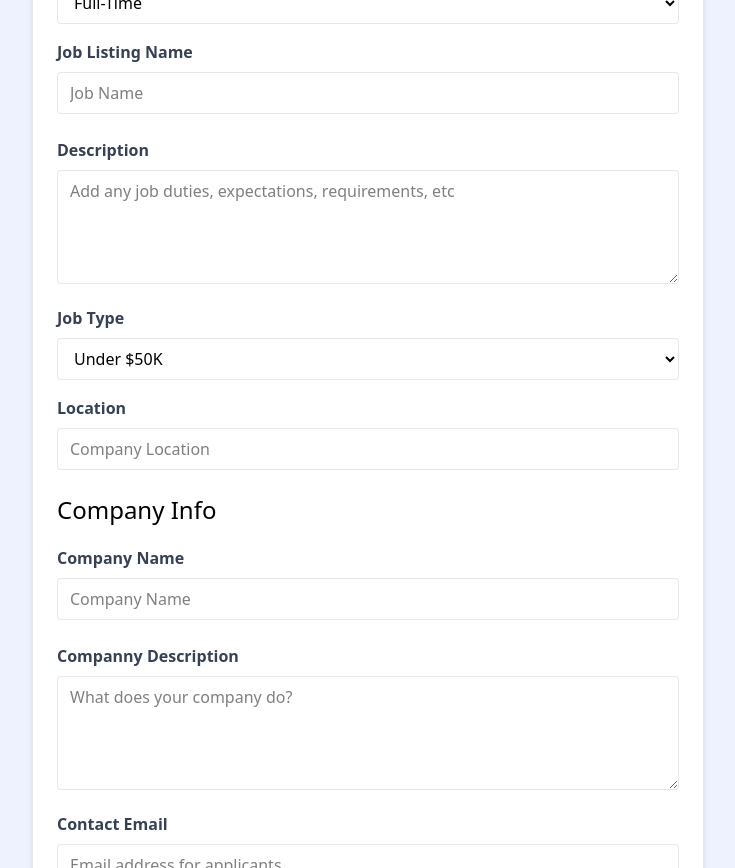
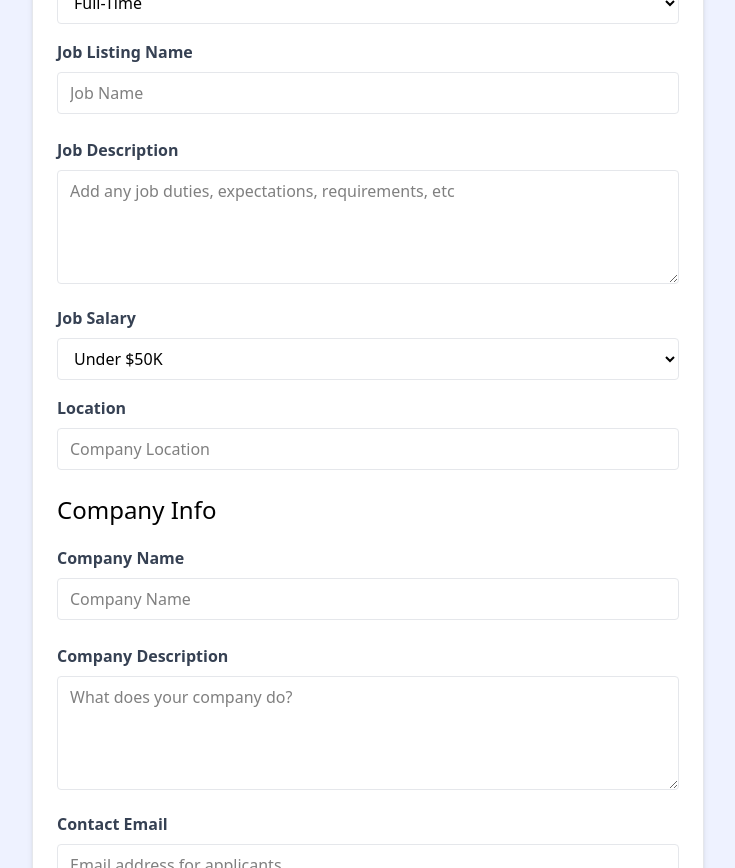
Before and after one commit to lautarogarcia94/job-board, a React (Vite) app: page /add-job in a window 1280 px wide. Shown: the part 320-1188 px from the top of the page, without its empty margins (272-1007 px from the left). Built offline with nearby package versions, Linux system fonts and the light colour scheme.

Commit message:
Implemented react hook form

```diff
--- a/package.json
+++ b/package.json
@@ -16,6 +16,7 @@
     "clsx": "^2.1.1",
     "react": "^19.1.1",
     "react-dom": "^19.1.1",
+    "react-hook-form": "^7.62.0",
     "react-icons": "^5.5.0",
     "react-router-dom": "^7.9.0",
     "react-spinners": "^0.17.0",
--- a/src/components/forms/InputForm.jsx
+++ b/src/components/forms/InputForm.jsx
@@ -1,22 +1,36 @@
-const InputForm = ({ inputParams }) => {
+const InputForm = ({
+  label,
+  type = 'text',
+  placeholder,
+  errors,
+  field,
+  name,
+  register,
+}) => {
+  const inputProps = field
+    ? field // viene de Controller
+    : register
+    ? register(name, { required: `${label} is required` })
+    : {};
+
+  // Determinar el nombre para mostrar errores
+  const errorKey = field ? field.name.split('.').pop() : name;
+
   return (
     <div className="mb-4">
-      <label
-        className="block text-gray-700 font-bold mb-2"
-        htmlFor={inputParams.id}
-      >
-        {inputParams.labelTitle}
+      <label className="block text-gray-700 font-bold mb-2" htmlFor={name}>
+        {label}
       </label>
       <input
-        type={inputParams.type ? inputParams.type : 'text'}
-        id={inputParams.id}
-        name={inputParams.id}
+        type={type}
+        id={name}
         className="border rounded w-full py-2 px-3 mb-2"
-        placeholder={inputParams.placeholder}
-        value={inputParams.value}
-        required={inputParams.required}
-        onChange={inputParams.onChangeAction}
+        placeholder={placeholder}
+        {...inputProps}
       />
+      {errors?.[errorKey] && (
+        <p className="text-red-500 text-sm mt-1">{errors[errorKey]?.message}</p>
+      )}
     </div>
   );
 };
--- a/src/components/forms/JobForm.jsx
+++ b/src/components/forms/JobForm.jsx
@@ -1,21 +1,9 @@
-import { useState } from 'react';
 import ActionButton from '../ActionButton';
 import Card from '../cards/Card';
-
-import {
-  companyDescriptionTextAreaParam,
-  companyNameInputParam,
-  contactEmailInputParam,
-  contactPhoneInputParam,
-  descriptionTextAreaParam,
-  locationInputParam,
-  salarySelectorParam,
-  titleInputParam,
-  typeSelectorParam,
-} from '../../utils/jobFormUtils';
 import SelectorForm from './SelectorForm';
 import InputForm from './InputForm';
 import TextAreaForm from './TextAreaForm';
+import { Controller, useForm } from 'react-hook-form';
 
 const JobForm = ({
   actionText,
@@ -24,77 +12,146 @@ const JobForm = ({
   isSubmitting,
   submittingButtonLabel,
 }) => {
-  const [job, setJob] = useState(initialJob);
-
-  const onChangeEvent = ({ target: { name, value } }) => {
-    if (name.startsWith('company.')) {
-      const field = name.split('.')[1];
-      setJob((prev) => ({
-        ...prev,
-        company: { ...prev.company, [field]: value },
-      }));
-    } else {
-      setJob((prev) => ({ ...prev, [name]: value }));
-    }
-  };
-
-  const handleSubmit = (e) => {
-    e.preventDefault();
-    onSubmit(job);
-  };
+  const {
+    register,
+    handleSubmit,
+    control,
+    formState: { errors },
+  } = useForm({ defaultValues: initialJob });
 
   return (
     <Card className="px-6 py-8 mb-4 border border-gray-200 m-4 md:m-0">
-      <form onSubmit={handleSubmit}>
+      <form onSubmit={handleSubmit(onSubmit)}>
         <h2 className="text-3xl text-center font-semibold mb-6">
           {actionText}
         </h2>
 
         <SelectorForm
-          selectorParams={typeSelectorParam(job.type, onChangeEvent)}
+          name="type"
+          label="Job Type"
+          options={['Full-Time', 'Part-Time', 'Remote', 'Internship']}
+          register={register}
+          required
+          errors={errors}
         />
 
-        <InputForm inputParams={titleInputParam(job.title, onChangeEvent)} />
+        <InputForm
+          name="title"
+          label="Job Listing Name"
+          placeholder="Job Name"
+          register={register}
+          required
+          errors={errors}
+        />
 
         <TextAreaForm
-          textAreaParams={descriptionTextAreaParam(
-            job.description,
-            onChangeEvent
-          )}
+          name="description"
+          label="Job Description"
+          placeholder="Add any job duties, expectations, requirements, etc"
+          register={register}
+          required
+          errors={errors}
         />
 
         <SelectorForm
-          selectorParams={salarySelectorParam(job.salary, onChangeEvent)}
+          name="salary"
+          label="Job Salary"
+          options={[
+            'Under $50K',
+            '$50K - 60K',
+            '$60K - 70K',
+            '$70K - 80K',
+            '$80K - 90K',
+            '$90K - 100K',
+            '$100K - 125K',
+            '$125K - 150K',
+            '$150K - 175K',
+            '$175K - 200K',
+            'Over $200K',
+          ]}
+          register={register}
+          required
+          errors={errors}
         />
 
         <InputForm
-          inputParams={locationInputParam(job.location, onChangeEvent)}
+          name="location"
+          label="Location"
+          placeholder="Company Location"
+          register={register}
+          required
+          errors={errors}
         />
 
         <h3 className="text-2xl mb-5">Company Info</h3>
 
-        <InputForm
-          inputParams={companyNameInputParam(job.company.name, onChangeEvent)}
-        />
-
-        <TextAreaForm
-          textAreaParams={companyDescriptionTextAreaParam(
-            job.company.description,
-            onChangeEvent
+        <Controller
+          name="company.name"
+          control={control}
+          rules={{ required: 'Company Name is required' }}
+          render={({ field }) => (
+            <InputForm
+              field={field}
+              label="Company Name"
+              placeholder="Company Name"
+              errors={errors.company ?? {}} // <-- asegura que sea un objeto
+            />
           )}
         />
 
-        <InputForm
-          inputParams={contactEmailInputParam(
-            job.company.contactEmail,
-            onChangeEvent
+        <Controller
+          name="company.description"
+          control={control}
+          rules={{ required: 'Company Description is required' }}
+          render={({ field }) => (
+            <TextAreaForm
+              field={field}
+              label="Company Description"
+              placeholder="What does your company do?"
+              errors={errors.company ?? {}} // <-- asegura que sea un objeto
+            />
           )}
         />
 
-        <InputForm
-          inputParams={contactPhoneInputParam(
-            job.company.contactPhone,
-            onChangeEvent
+        <Controller
+          name="company.contactEmail"
+          control={control}
+          rules={{
+            required: 'Contact Email is required',
+            pattern: {
+              value: /^[^\s@]+@[^\s@]+\.[^\s@]+$/,
+              message: 'Email must be a valid format: example@mail.com',
+            },
+          }}
+          render={({ field }) => (
+            <InputForm
+              field={field}
+              label="Contact Email"
+              placeholder="Email address for applicants"
+              type="email"
+              errors={errors.company ?? {}} // <-- asegura que sea un objeto
+            />
+          )}
+        />
+
+        <Controller
+          name="company.contactPhone"
+          control={control}
+          rules={{
+            pattern: {
+              value: /^[0-9+\-()\s]{7,15}$/,
+              message:
+                'Phone must be 7-15 digits and can include + - ( ) spaces',
+            },
+          }}
+          render={({ field }) => (
+            <InputForm
+              field={field}
+              label="Contact Phone"
+              placeholder="Optional phone for applicants"
+              type="tel"
+              errors={errors.company ?? {}} // <-- asegura que sea un objeto
+            />
           )}
         />
 
--- a/src/components/forms/SelectorForm.jsx
+++ b/src/components/forms/SelectorForm.jsx
@@ -1,26 +1,23 @@
-const SelectorForm = ({ selectorParams }) => {
+const SelectorForm = ({ name, label, options, register, required, errors }) => {
   return (
     <div className="mb-4">
-      <label
-        htmlFor={selectorParams.id}
-        className="block text-gray-700 font-bold mb-2"
-      >
-        {selectorParams.labelTitle}
+      <label htmlFor={name} className="block text-gray-700 font-bold mb-2">
+        {label}
       </label>
       <select
-        id={selectorParams.id}
-        name={selectorParams.id}
+        id={name}
         className="border rounded w-full py-2 px-3"
-        value={selectorParams.value}
-        required={selectorParams.required}
-        onChange={selectorParams.onChangeAction}
+        {...register(name, { required })}
       >
-        {selectorParams.options.map((option) => (
+        {options.map((option) => (
           <option value={option} key={option}>
             {option}
           </option>
         ))}
       </select>
+      {errors?.[name] && (
+        <p className="text-red-500 text-sm mt-1">{label} is required</p>
+      )}
     </div>
   );
 };
--- a/src/components/forms/TextAreaForm.jsx
+++ b/src/components/forms/TextAreaForm.jsx
@@ -1,24 +1,35 @@
-const TextAreaForm = ({ textAreaParams }) => {
+const TextAreaForm = ({
+  label,
+  placeholder,
+  errors,
+  field,
+  name,
+  register,
+}) => {
+  const textareaProps = field
+    ? field
+    : register
+    ? register(name, { required: `${label} is required` })
+    : {};
+
+  const errorKey = field ? field.name.split('.').pop() : name;
+
   return (
     <div className="mb-4">
-      <label
-        htmlFor={textAreaParams.id}
-        className="block text-gray-700 font-bold mb-2"
-      >
-        {textAreaParams.labelTitle}
+      <label htmlFor={name} className="block text-gray-700 font-bold mb-2">
+        {label}
       </label>
       <textarea
-        id={textAreaParams.id}
-        name={textAreaParams.id}
+        id={name}
         className="border rounded w-full py-2 px-3"
         rows="4"
-        placeholder={textAreaParams.placeholder}
-        value={textAreaParams.value}
-        onChange={textAreaParams.onChangeAction}
-        required={textAreaParams.required}
-      ></textarea>
+        placeholder={placeholder}
+        {...textareaProps}
+      />
+      {errors?.[errorKey] && (
+        <p className="text-red-500 text-sm mt-1">{errors[errorKey]?.message}</p>
+      )}
     </div>
   );
 };
-
 export default TextAreaForm;
--- a/src/jobs.json
+++ b/src/jobs.json
@@ -83,6 +83,20 @@
         "contactEmail": "contact@ipsumlorem.com",
         "contactPhone": "555-555-5555"
       }
+    },
+    {
+      "id": "c900",
+      "title": "prueba del titulo",
+      "type": "Part-Time",
+      "description": "prueba del job description",
+      "location": "prueba de job location",
+      "salary": "$70K - 80K",
+      "company": {
+        "name": "Prueba CompanyName",
+        "description": "prueba companyDescription",
+        "contactEmail": "prueba@Mail",
+        "contactPhone": ""
+      }
     }
   ]
 }
--- a/src/pages/JobPage.jsx
+++ b/src/pages/JobPage.jsx
@@ -86,7 +86,9 @@ const JobPage = () => {
                       <h3 className="text-xl">Contact Phone:</h3>
 
                       <p className="my-2 bg-indigo-100 p-2 font-bold">
-                        {job.company.contactPhone}
+                        {job.company.contactPhone
+                          ? job.company.contactPhone
+                          : '-'}
                       </p>
                     </Card>
                     <Card className="p-6 mt-6">
```
Also changed, not shown: 1 other file (tests, documents, lock files or other folders).
